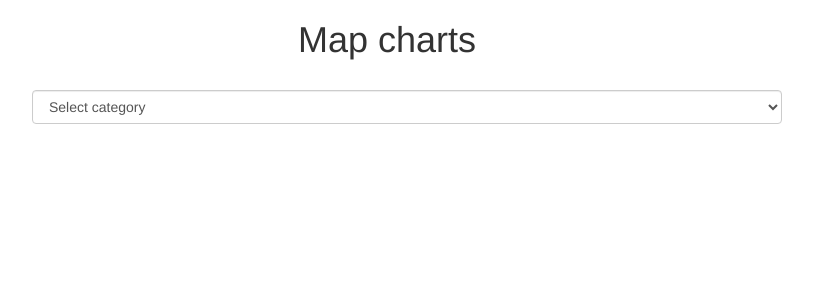
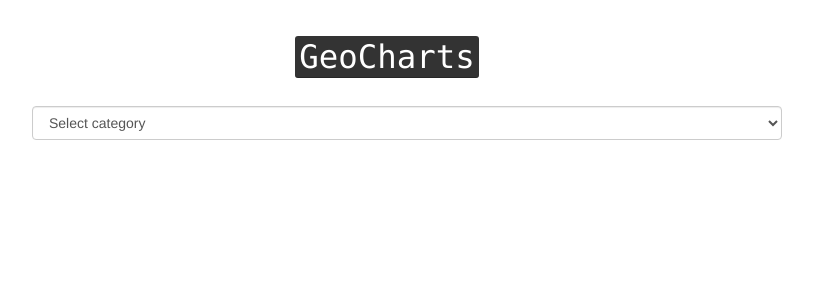
Before and after one commit to pawelzar/python-geocharts, a Flask app: page / in a window 1280 px wide. Shown: the top 300 px of the page, without its empty margins (253-1066 px from the left). Run offline with Flask 2, Linux system fonts and the light colour scheme; some libraries are stand-ins or nearby versions.

Commit message:
Change title and header style

```diff
--- a/src/templates/index.html
+++ b/src/templates/index.html
@@ -1,5 +1,5 @@
 <head>
-    <title>Map charts</title>
+    <title>GeoCharts</title>
     <script src="{{url_for('static', filename='js/jquery.min.js')}}"></script>
     <script src="https://maxcdn.bootstrapcdn.com/bootstrap/3.3.7/js/bootstrap.min.js" integrity="sha384-Tc5IQib027qvyjSMfHjOMaLkfuWVxZxUPnCJA7l2mCWNIpG9mGCD8wGNIcPD7Txa" crossorigin="anonymous"></script>
     <link rel="stylesheet" href="https://maxcdn.bootstrapcdn.com/bootstrap/3.3.7/css/bootstrap.min.css" integrity="sha384-BVYiiSIFeK1dGmJRAkycuHAHRg32OmUcww7on3RYdg4Va+PmSTsz/K68vbdEjh4u" crossorigin="anonymous">
@@ -11,7 +11,7 @@
 <body>
     <div id="main" class="container">
         <div id="header">
-            <h1 class="text-center">Map charts</h1>
+            <h1 class="text-center" style="margin-top:40px;"><kbd>GeoCharts</kbd></h1>
         </div>
         <div id="content">
             <div class="row">
```
